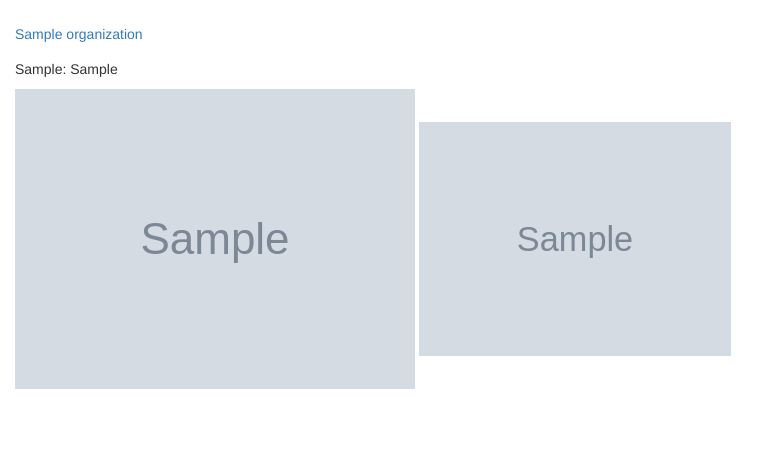
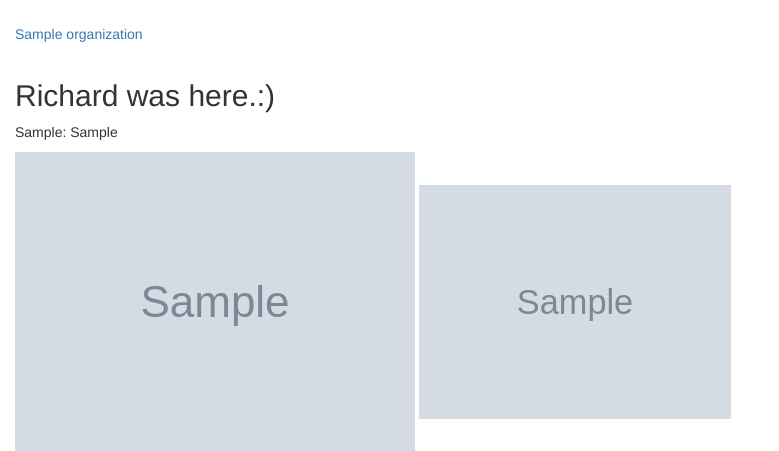
Before and after one commit to jmunukuri/innovo-dev-py, a Django app: template innovopy-site/templates/asset.html in a window 1280 px wide. Shown: the part 51-502 px from the top of the page, without its empty margins (0-779 px from the left). Run offline with Django 3.2, Linux system fonts and the light colour scheme; the template is opened without the code that fills it: most values are stand-ins (such as "Sample title", 1, 10 or a date in 2020); grey boxes marked "Sample" are stand-in pictures; some libraries are stand-ins or nearby versions.

Commit message:
test commit

```diff
--- a/innovopy-site/templates/asset.html
+++ b/innovopy-site/templates/asset.html
@@ -14,6 +14,7 @@
 
 {% block page_body_row %}
 	<div class="col-md-12 content">
+	    <h2>Richard was here.:)</h2>
 		{% for k, v in asset_properties.items %}
 			<p>{{ k }}: {{ v }}</p>
 
```
Also changed, not shown: 1 other file.
